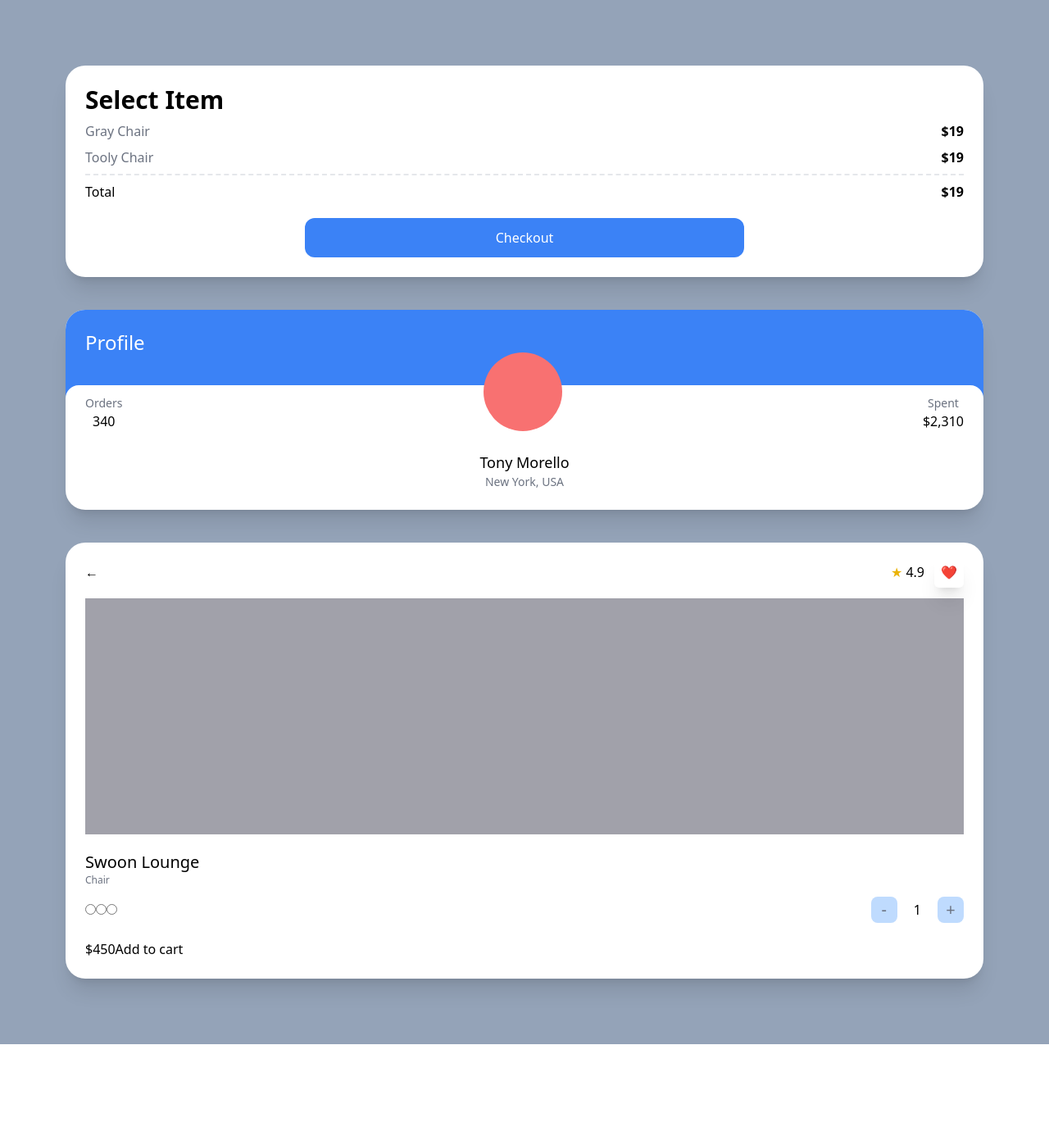
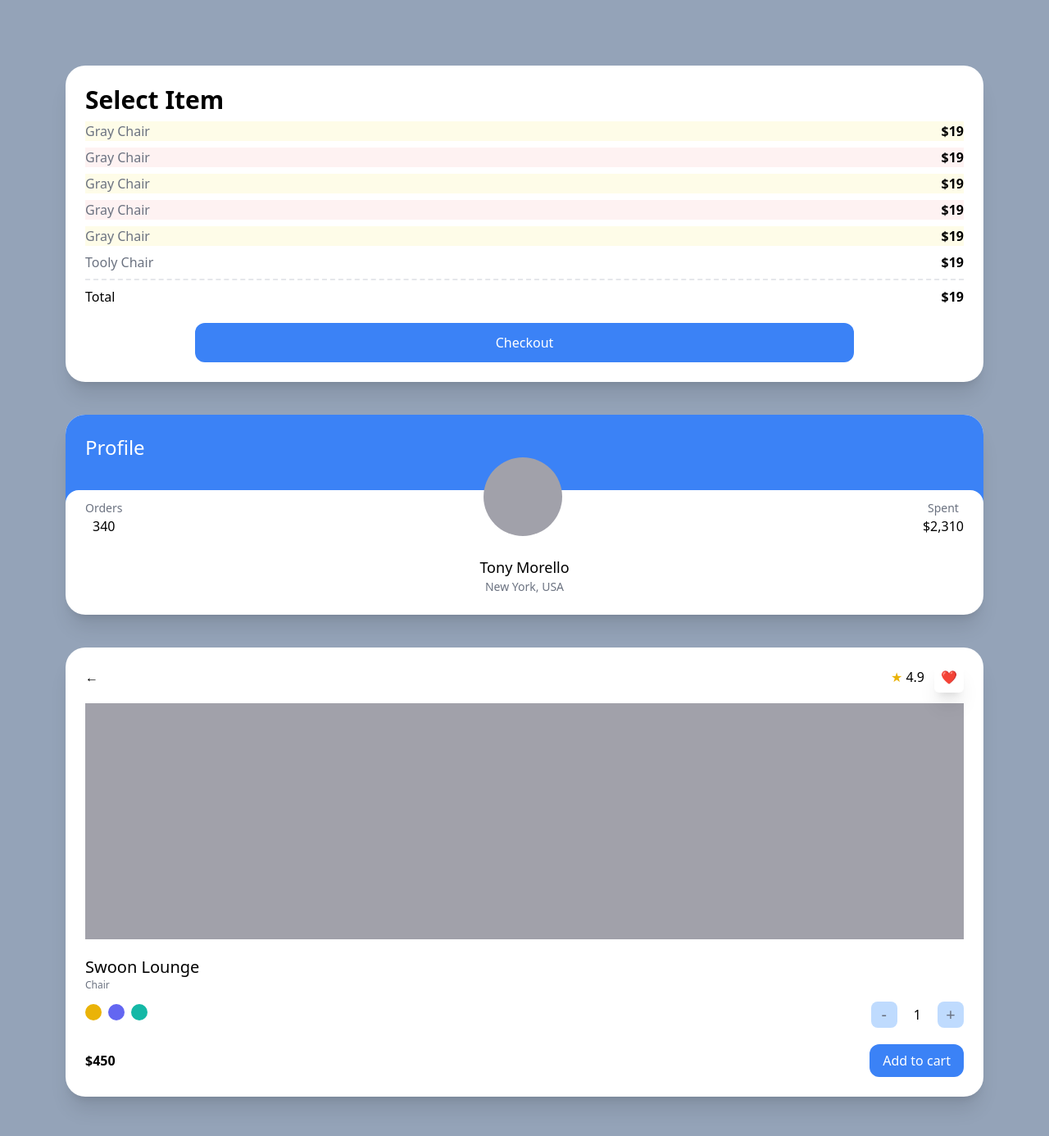
Before and after one commit to kky8822/carrotmarket-clone, a Next.js app: page / in a window 1280 px wide. Shown: the top 1386 px of the page at 82% size. Before the commit the page ends 1274 px from the top, so only its background shows below. Built offline with nearby package versions, Linux system fonts and the light colour scheme.

Commit message:
220620_tailwind

```diff
--- a/pages/index.tsx
+++ b/pages/index.tsx
@@ -5,10 +5,17 @@ const Home: NextPage = () => {
     <div className="bg-slate-400 py-20 px-20 grid gap-10 min-h-screen">
       <div className="bg-white p-6 rounded-3xl shadow-xl">
         <span className="font-semibold text-3xl">Select Item</span>
-        <div className="flex justify-between my-2">
-          <span className="text-gray-500 ">Gray Chair</span>
-          <span className="font-semibold">$19</span>
-        </div>
+        <ul>
+          {[0, 1, 2, 3, 4].map((item) => (
+            <li
+              key={item}
+              className="flex justify-between my-2 odd:bg-yellow-50 even:bg-red-50"
+            >
+              <span className="text-gray-500 ">Gray Chair</span>
+              <span className="font-semibold">$19</span>
+            </li>
+          ))}
+        </ul>
         <div className="flex justify-between">
           <span className="text-gray-500 ">Tooly Chair</span>
           <span className="font-semibold">$19</span>
@@ -17,11 +24,13 @@ const Home: NextPage = () => {
           <span>Total</span>
           <span className="font-semibold">$19</span>
         </div>
-        <div className="mt-5 bg-blue-500 text-white p-3 text-center rounded-xl w-2/4 mx-auto">
-          Checkout
+        <div className="w-full flex justify-center">
+          <button className="mt-5 bg-blue-500 text-white p-3 text-center rounded-xl w-3/4 mx-auto hover:bg-teal-500">
+            Checkout
+          </button>
         </div>
       </div>
-      <div className="bg-white overflow-hidden rounded-3xl shadow-xl">
+      <div className="bg-white overflow-hidden rounded-3xl shadow-xl group">
         <div className="bg-blue-500 p-6 pb-14">
           <span className="text-white text-2xl">Profile</span>
         </div>
@@ -31,7 +40,7 @@ const Home: NextPage = () => {
               <span className="text-sm text-gray-500">Orders</span>
               <span className="font-medium">340</span>
             </div>
-            <div className="h-24 w-24 bg-red-400 rounded-full " />
+            <div className="h-24 w-24 bg-zinc-400 rounded-full group-hover:bg-red-500 transition-colors" />
             <div className="flex flex-col items-center">
               <span className="text-sm text-gray-500">Spent</span>
               <span className="font-medium">$2,310</span>
@@ -59,10 +68,10 @@ const Home: NextPage = () => {
           <span className="font-medium text-xl">Swoon Lounge</span>
           <span className="text-xs text-gray-500">Chair</span>
           <div className="mt-3 mb-5 flex justify-between items-center">
-            <div>
-              <input type="radio" />
-              <input type="radio" />
-              <input type="radio" />
+            <div className="space-x-2">
+              <button className="w-5 h-5 rounded-full bg-yellow-500 focus:ring-2 ring-offset-2 ring-yellow-500 transition" />
+              <button className="w-5 h-5 rounded-full bg-indigo-500 focus:ring-2 ring-offset-2 ring-indigo-500 transition" />
+              <button className="w-5 h-5 rounded-full bg-teal-500 focus:ring-2 ring-offset-2 ring-teal-500 transition" />
             </div>
             <div className="flex items-center space-x-5">
               <button className="rounded-lg bg-blue-200 flex justify-center items-center aspect-square w-8 text-xl text-gray-500">
@@ -74,9 +83,11 @@ const Home: NextPage = () => {
               </button>
             </div>
           </div>
-          <div>
-            <span>$450</span>
-            <button>Add to cart</button>
+          <div className="flex justify-between items-center">
+            <span className="font-semibold ">$450</span>
+            <button className="bg-blue-500 text-white px-4 py-2 rounded-xl">
+              Add to cart
+            </button>
           </div>
         </div>
       </div>
```
